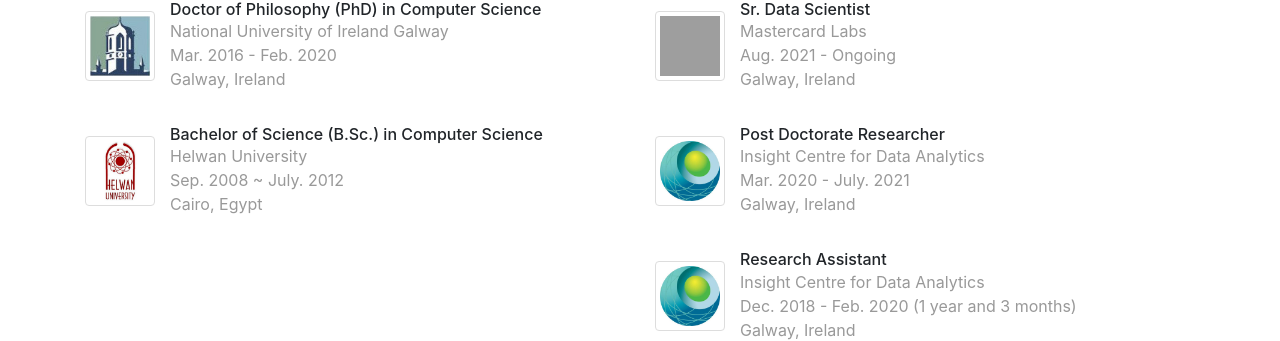
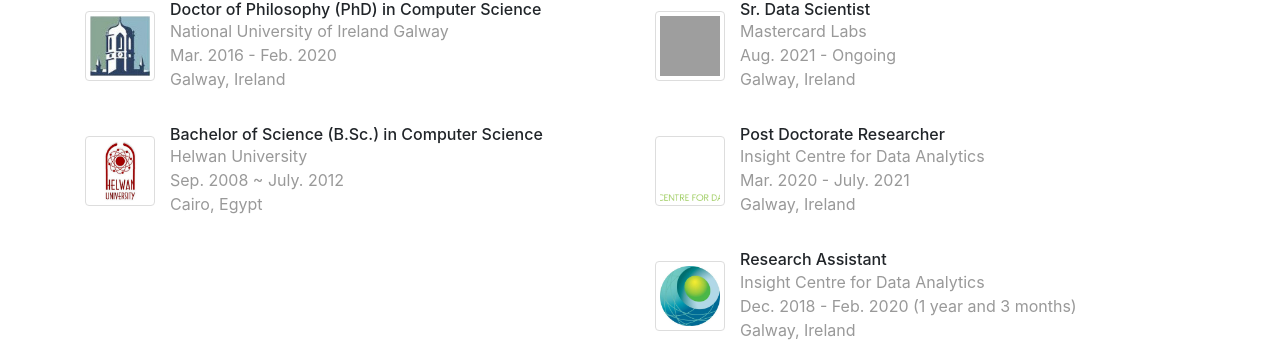
Before and after one commit to samehkamaleldin/samehkamaleldin.github.io, a Jekyll site: the page built from index.html, in a window 1280 px wide. Shown: the part 1266-1607 px from the top of the page. Built offline with Jekyll 4.4.1, drawn with Linux system fonts in a browser that asks for light colours; nearby versions of some CDN libraries; grey boxes are pictures that could not be loaded.

Commit message:
update jobs and news

```diff
--- a/_data/people.yml
+++ b/_data/people.yml
@@ -9,7 +9,7 @@
     display_name: "Post Doctorate Researcher"
     bio:  Insight Centre for Data Analytics <br> Mar. 2020 - July. 2021 <br> Galway, Ireland
     role: faculty
-    image: /img/insight_logo.jpg
+    image: /img/insight_logo.png
 
 ra_insight:
     display_name: "Research Assistant"
```
